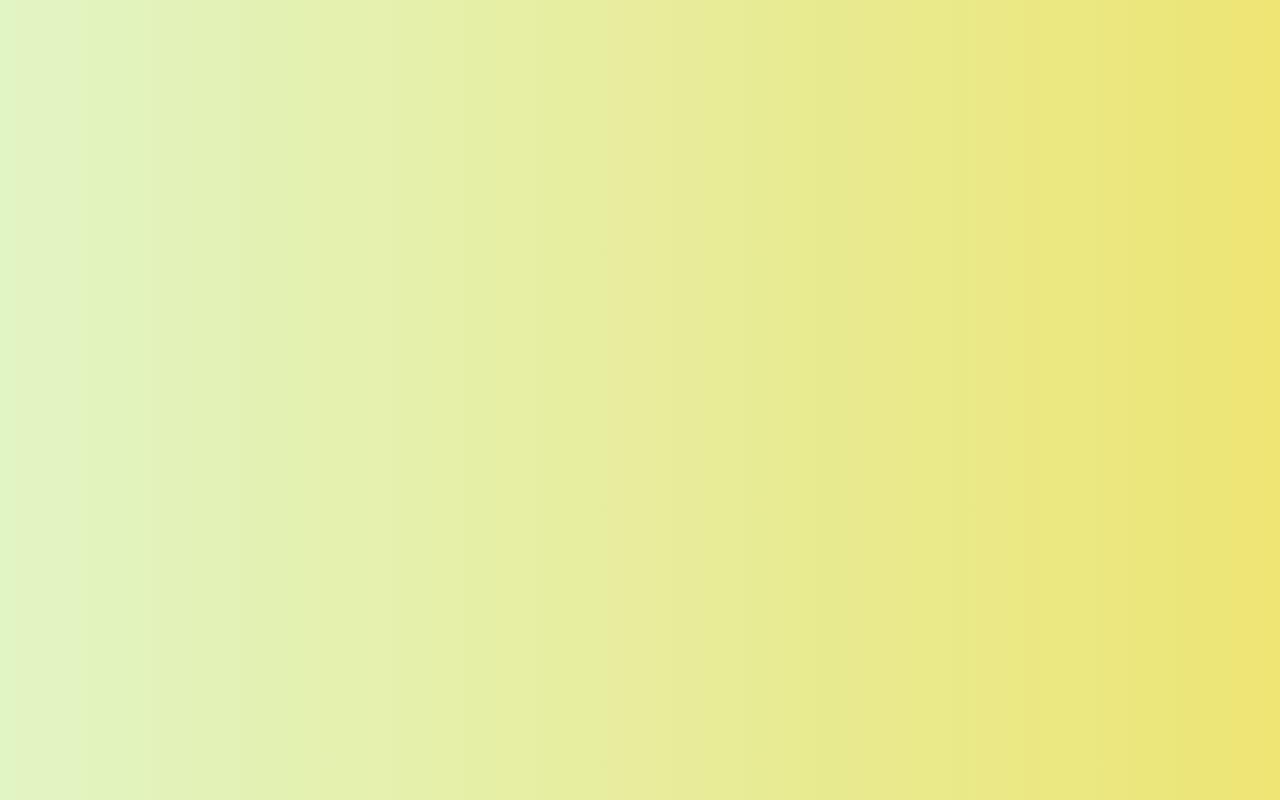
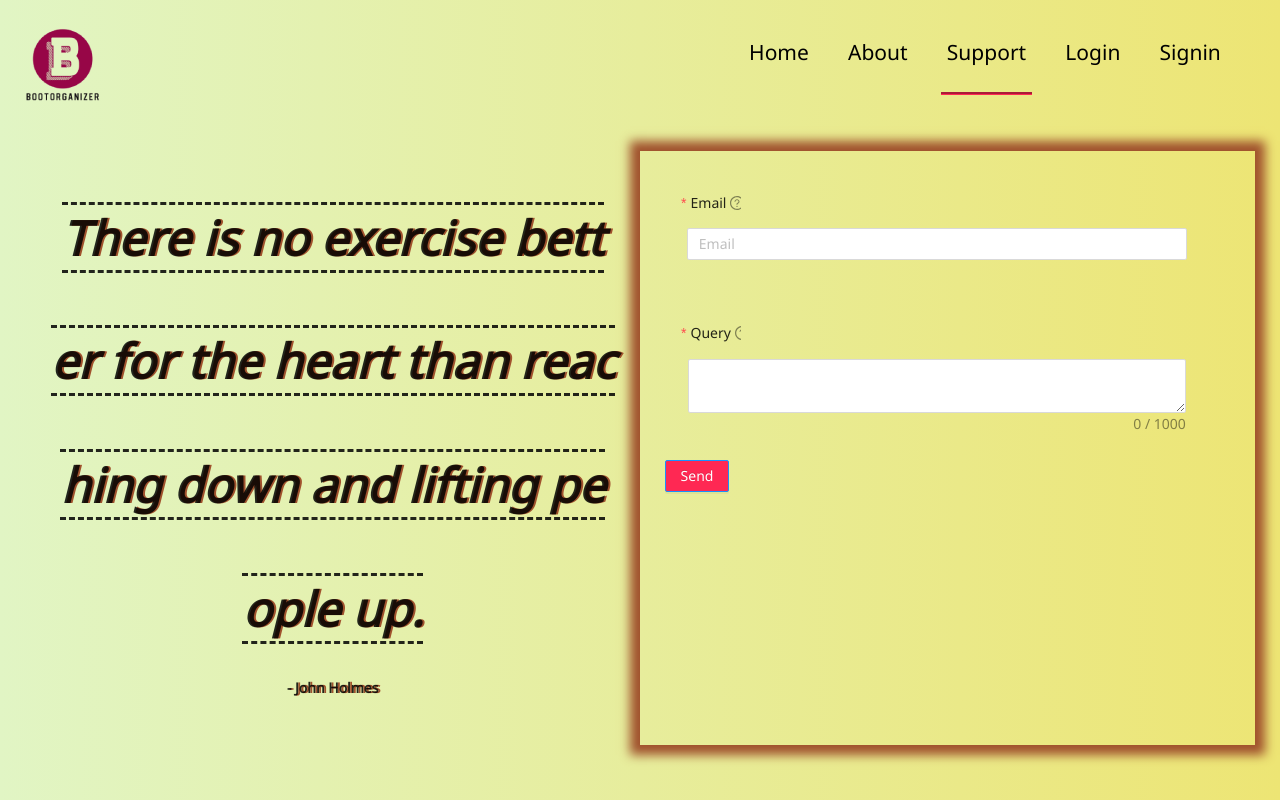
Before and after one commit to karthikeyandhanasekar/Boot_Organizer, a React (Create React App) app in the folder frontend/: page /support in a window 1280 px wide. Before the commit this address had no page. Built offline with nearby package versions, Linux system fonts and the light colour scheme.

Commit message:
Support Features

```diff
--- a/frontend/src/Components/AdminLogin.js
+++ b/frontend/src/Components/AdminLogin.js
@@ -14,7 +14,7 @@ const AdminLogin = () => {
 
     React.useEffect(() => {
         getbootcamp().then((res) => {
-            setcamplist(res.value);
+            setcamplist(res.bootlist);
         })
     }, [])
 
--- a/frontend/src/Components/SignInPage.js
+++ b/frontend/src/Components/SignInPage.js
@@ -15,7 +15,7 @@ const SigninPage = () => {
 
     React.useEffect(() => {
         getbootcamp().then((res) => {
-            setcamplist(res.value);
+            setcamplist(res.bootlist);
         })
     }, [])
 
--- /dev/null
+++ b/frontend/src/Components/Support.js
@@ -0,0 +1,73 @@
+import React from 'react'
+import Header from "./Elements/Header"
+import { Button, Input, Form } from "antd"
+import { useForm, Controller } from "react-hook-form";
+import { ToastContainer, toast } from 'react-toastify';
+import TextArea from 'antd/lib/input/TextArea';
+import { userhelpsupport } from '../apiCalls';
+
+document.title = "Support"
+
+const Support = () => {
+    const { handleSubmit, control, reset } = useForm();
+
+    //form submit
+    const onsubmit = async (data) => {
+        const result = await userhelpsupport({
+            email: data.email,
+            query: data.query
+        })
+
+        result.message === "OK" ? toast.success("Complaint Raised") : toast.error("Error Occured")
+
+
+        reset({
+            email: "",
+            query: ""
+        })
+    }
+    return (
+        <React.Fragment>
+            <Header active={"support"} />
+            <main>
+                <section className='supportpage'>
+                    <div>
+                        <blockquote className>
+                            <cite>
+                                There is no exercise better for the heart than reaching down and lifting people up.
+                            </cite>
+                            <br />
+                            - John Holmes
+                        </blockquote>
+                    </div>
+                    <div className='supportform' >
+                        <Form layout="vertical" onFinish={handleSubmit(onsubmit)}>
+                            {/* email */}
+                            <Form.Item label="Email" required tooltip="Email is required" >
+                                <Controller control={control}
+                                    name="email"
+                                    render={({ field }) =>
+                                        <Input {...field} placeholder="Email" style={{ width: 500 }} required />
+                                    } />
+                            </Form.Item>
+                            {/* query */}
+                            <Form.Item label="Query" required tooltip="Query is required" >
+                                <Controller control={control}
+                                    name="query"
+                                    render={({ field }) =>
+                                        <TextArea showCount maxLength={1000} style={{ width: 500 }} {...field} />
+                                    } />
+                            </Form.Item>
+                            <Button type="primary" style={{ background: '#FF2853' }} htmlType="submit">
+                                Send
+                            </Button>
+                        </Form>
+                        <ToastContainer />
+                    </div>
+                </section>
+            </main>
+        </React.Fragment>
+    )
+}
+
+export default Support
--- a/frontend/src/Components/UserLogin.js
+++ b/frontend/src/Components/UserLogin.js
@@ -12,7 +12,7 @@ const UserLogin = () => {
 
     React.useEffect(() => {
         getbootcamp().then((res) => {
-            setcamplist(res.value);
+            setcamplist(res.bootlist);
         })
     }, [])
 
--- a/frontend/src/MainComponents.js
+++ b/frontend/src/MainComponents.js
@@ -6,6 +6,7 @@ import AdminUserList from "./Components/AdminUserlists"
 import ForgotPassword from "./Components/forgotpassword"
 import Home from "./Components/Home"
 import SigninPage from "./Components/SignInPage"
+import Support from "./Components/Support"
 import UserLogin from "./Components/UserLogin"
 
 const MainComponents = () => {
@@ -15,6 +16,8 @@ const MainComponents = () => {
             <Route path="/" element={<Home />} />
             <Route path="/adminlogin" element={<AdminLogin />} />
             <Route path="/signin" element={<SigninPage />} />
+            <Route path="/support" element={<Support />} />
+
 
             <Route path="/userlogin" element={<UserLogin />} />
             <Route path="/addcamp" element={<Addbootcamp />} />
--- a/frontend/src/apiCalls.js
+++ b/frontend/src/apiCalls.js
@@ -52,6 +52,11 @@ export const verifytranscationdetails = async ({ email, bname, name }) => {
     return axios.put(`${baseurl}/bootcamp`, { email, bname, name }).then(res => res.data)
 }
 
+//user help support
+export const userhelpsupport = async ({ email, query }) => {
+    return axios.post(`${baseurl}/support`, { email, query }).then(res => res.data)
+}
+
 
 //get bootcamp
 export const updateuserlist = async ({ id, userdata, status, bootcampdata }) => {
--- a/frontend/src/assets/css/index.css
+++ b/frontend/src/assets/css/index.css
@@ -220,6 +220,44 @@ main section {
     width: 50vw;
 }
 
+.supportpage {
+    display: flex;
+    justify-content: space-between;
+}
+
+.supportpage div {
+    width: 50%;
+    padding: 2%;
+}
+
+blockquote, cite {
+    line-height: 2.6;
+    line-break: strict;
+    font-weight: bold;
+    text-shadow: 2px 0 #a0522d;
+}
+
+blockquote {
+    text-align: center;
+}
+
+cite {
+
+    border: dashed;
+    border-left: none;
+    border-right: none;
+    font-size: 3.4em;
+    word-break: break-all;
+}
+
+.supportform {
+    box-shadow: 0 0 10px 10px #a0522d;
+}
+
+.supportemail {
+    border: solid;
+}
+
 /* for tablet devices */
 @media only screen and (max-width: 768px) {
 
@@ -273,5 +311,17 @@ main section {
         justify-content: center;
     }
 
+    .supportpage {
+        flex-direction: column;
+    }
+
+    .supportpage div {
+        width: 100%;
+    }
+
+    .supportform {
+        box-shadow: 0 0 10px 10px #a0522d;
+        overflow: scroll;
+    }
 
 }
```
Also changed, not shown: 2 other files (tests, documents, lock files or other folders).
